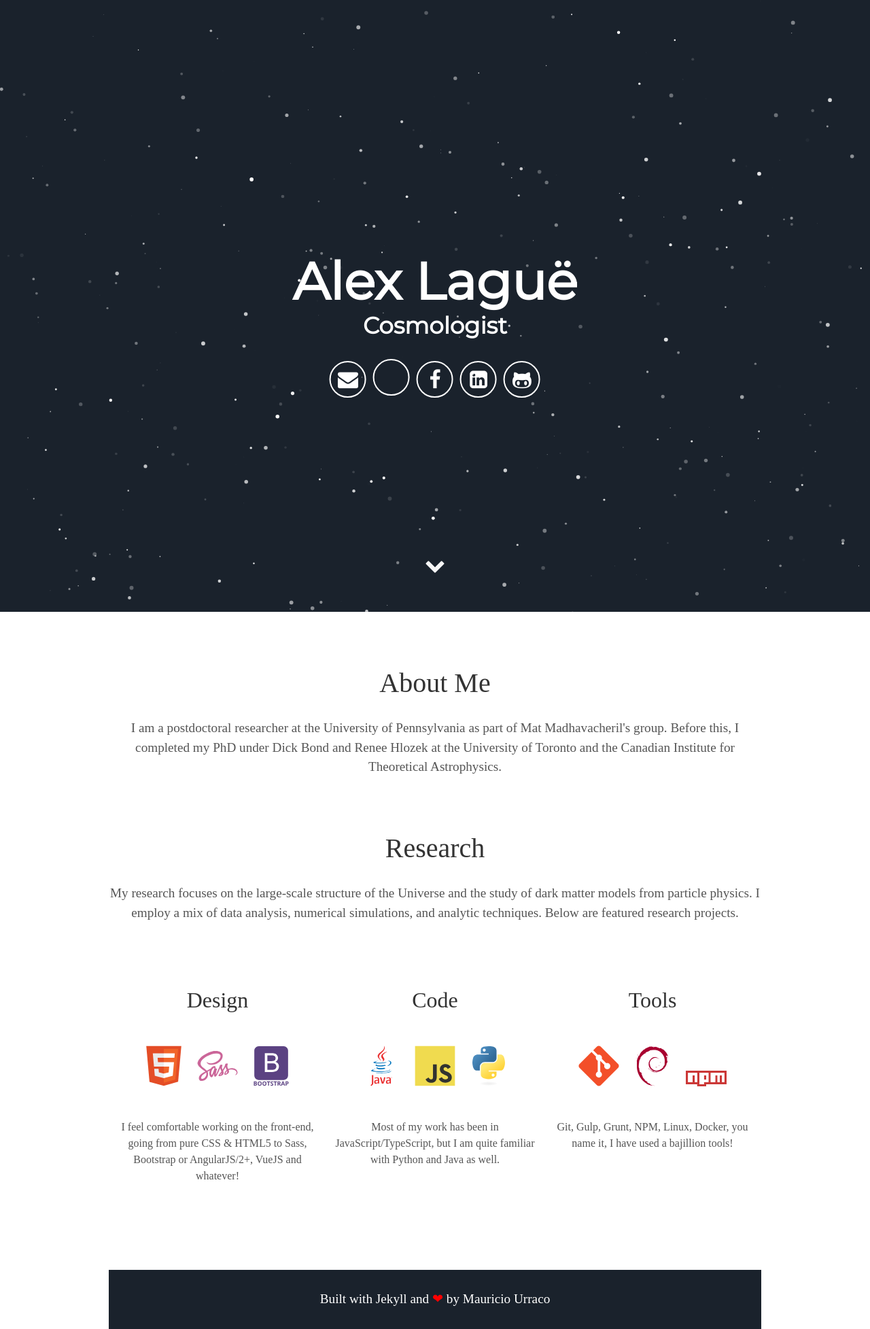
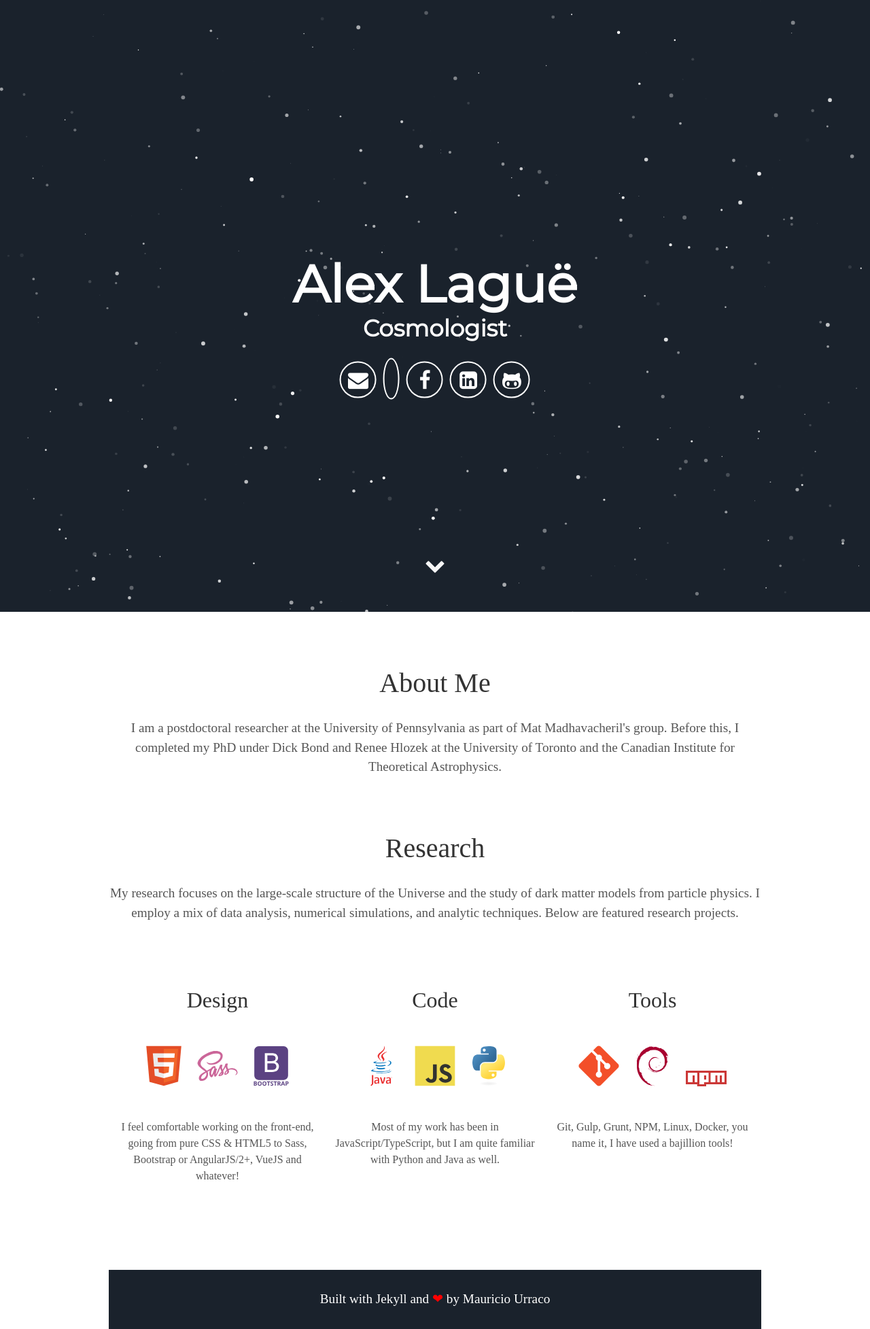
Before and after one commit to alexlague/alexlague.github.io, a Jekyll site: the page index.html, which Jekyll copies as it is, in a window 1280 px wide. Shown: the whole page at 68% size. Built offline with Jekyll 4.4.1, drawn with Linux system fonts in a browser that asks for light colours; some web fonts are replaced.

Commit message:
change about me

```diff
--- a/index.html
+++ b/index.html
@@ -27,7 +27,7 @@
 
 
 
-        <a aria-label="My Orcid" target="_blank" href="https://orcid.org/my-orcid?orcid=0000-0003-4642-6720"><i class="icon fa fa-orcid" aria-hidden="true"></i></a>
+        <a aria-label="My Orcid" target="_blank" href="https://orcid.org/my-orcid?orcid=0000-0003-4642-6720"><i class="icon fab fa-orcid" aria-hidden="true"></i></a>
 
 
         <a aria-label="My Facebook" target="_blank" href="https://www.facebook.com/mauricio.urraco"><i class="icon fa fa-facebook" aria-hidden="true"></i></a>
@@ -36,7 +36,7 @@
         <a aria-label="My LinkedIn" target="_blank" href="https://www.linkedin.com/in/murraco"><i class="icon fa fa-linkedin-square" aria-hidden="true"></i></a>
 
 
-        <a aria-label="My Github" target="_blank" href="https://github.com/murraco"><i class="icon fa fa-github-alt" aria-hidden="true"></i></a>
+        <a aria-label="My Github" target="_blank" href="https://github.com/alexlague"><i class="icon fa fa-github-alt" aria-hidden="true"></i></a>
 
 
       </div>
@@ -49,6 +49,9 @@
 
       <section id="about">
         <div class="user-details">
+          <style>
+        h1{text-align: center;}
+    </style>
   <h1>About Me</h1>
   <p>I am a postdoctoral researcher at the University of Pennsylvania as part of Mat Madhavacheril's group. Before this, I completed my PhD under Dick Bond and Renee Hlozek at the University of Toronto and the Canadian Institute for Theoretical Astrophysics.</p>
 </div>
```
